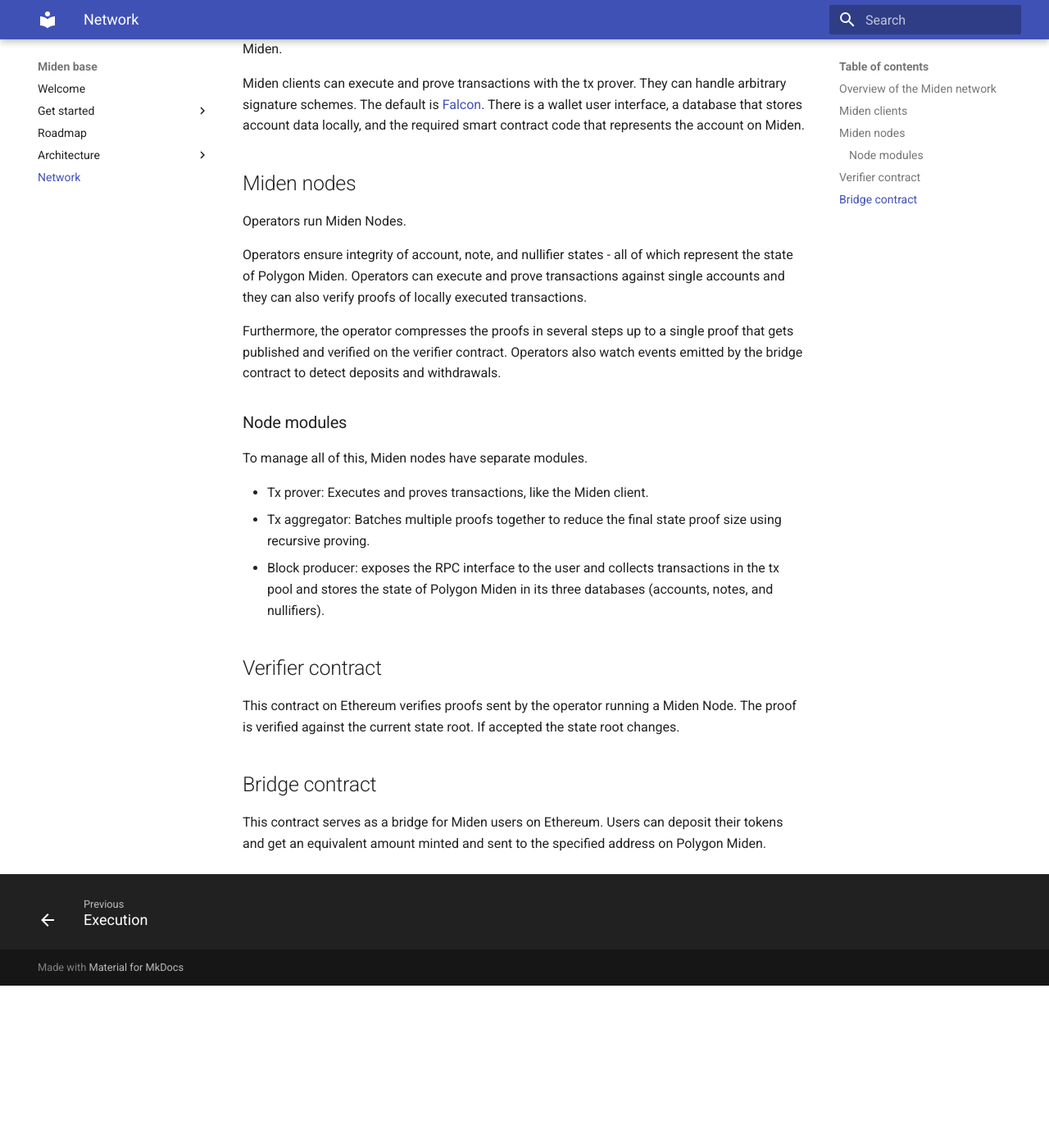
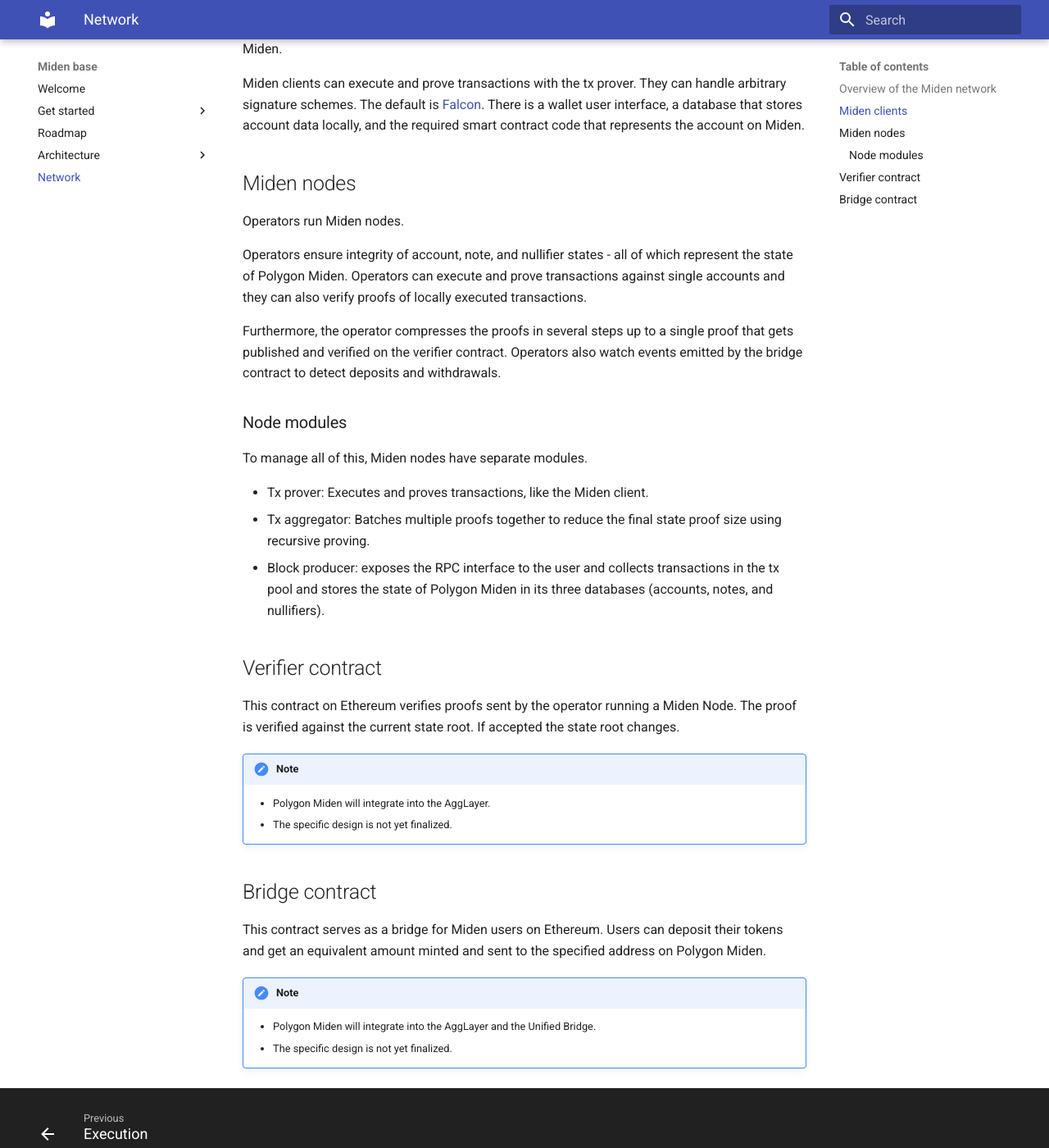
Before and after one commit to 0xPolygonMiden/miden-base, an MkDocs documentation site: the page built from docs/network/network.md, in a window 1280 px wide and 1400 px high, scrolled down 1441 px. Shown: the whole window at 82% size. Built offline with MkDocs 1.6.1 and Material for MkDocs 9.7.7, drawn with Linux system fonts in a browser that asks for light colours; before the commit the page ends 2643 px from its top, so only the background shows below that.

Commit message:
updates after review

```diff
--- a/docs/network/network.md
+++ b/docs/network/network.md
@@ -24,7 +24,7 @@
 
 ## Miden nodes
 
-Operators run Miden Nodes.
+Operators run Miden nodes.
 
 Operators ensure integrity of account, note, and nullifier states - all of which represent the state of Polygon Miden. Operators can execute and prove transactions against single accounts and they can also verify proofs of locally executed transactions.
 
@@ -42,6 +42,14 @@
 
 This contract on Ethereum verifies proofs sent by the operator running a Miden Node. The proof is verified against the current state root. If accepted the state root changes.
 
+!!! note
+    - Polygon Miden will integrate into the AggLayer.
+    - The specific design is not yet finalized.
+
 ## Bridge contract
 
 This contract serves as a bridge for Miden users on Ethereum. Users can deposit their tokens and get an equivalent amount minted and sent to the specified address on Polygon Miden.
+
+!!! note
+    - Polygon Miden will integrate into the AggLayer and the Unified Bridge.
+    - The specific design is not yet finalized.
```
Also changed, not shown: docs/introduction/get-started/create-account-use-faucet.md (+4 -1 lines), docs/introduction/welcome.md (+4 -4 lines).
